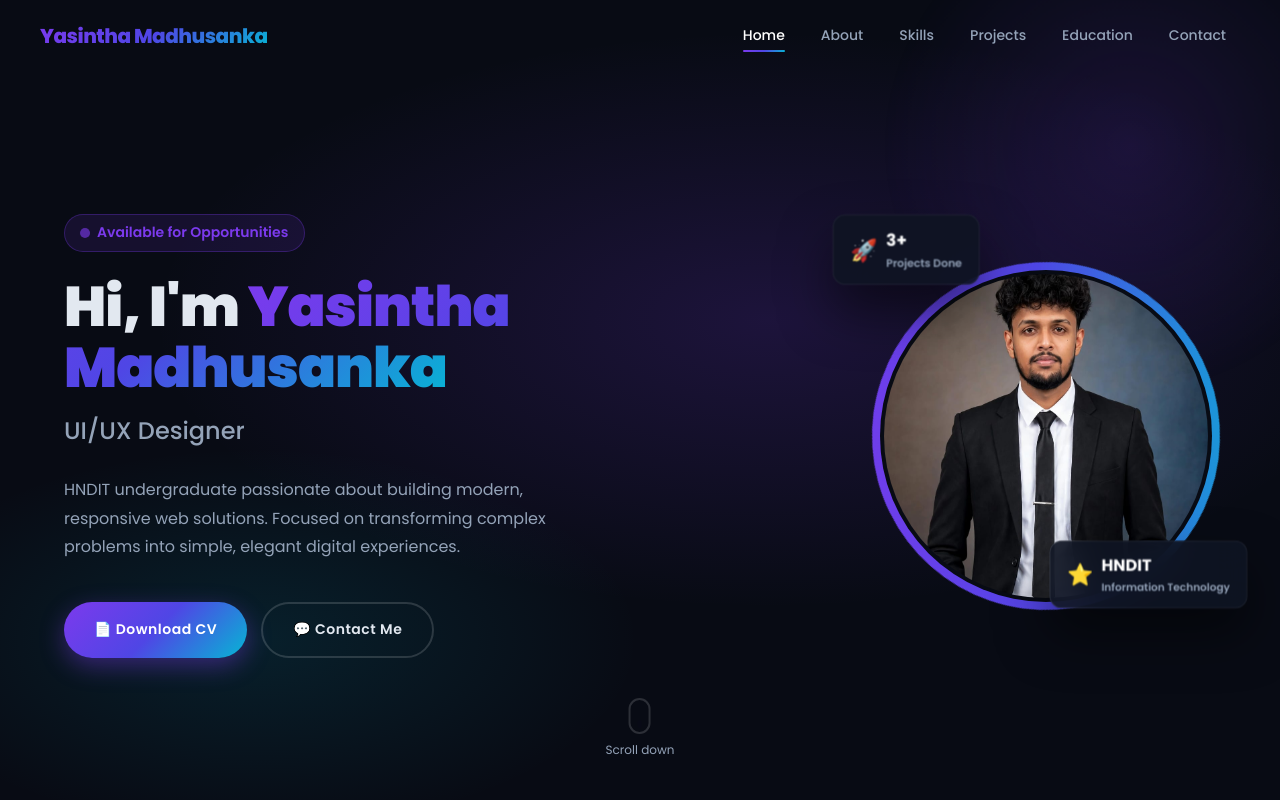
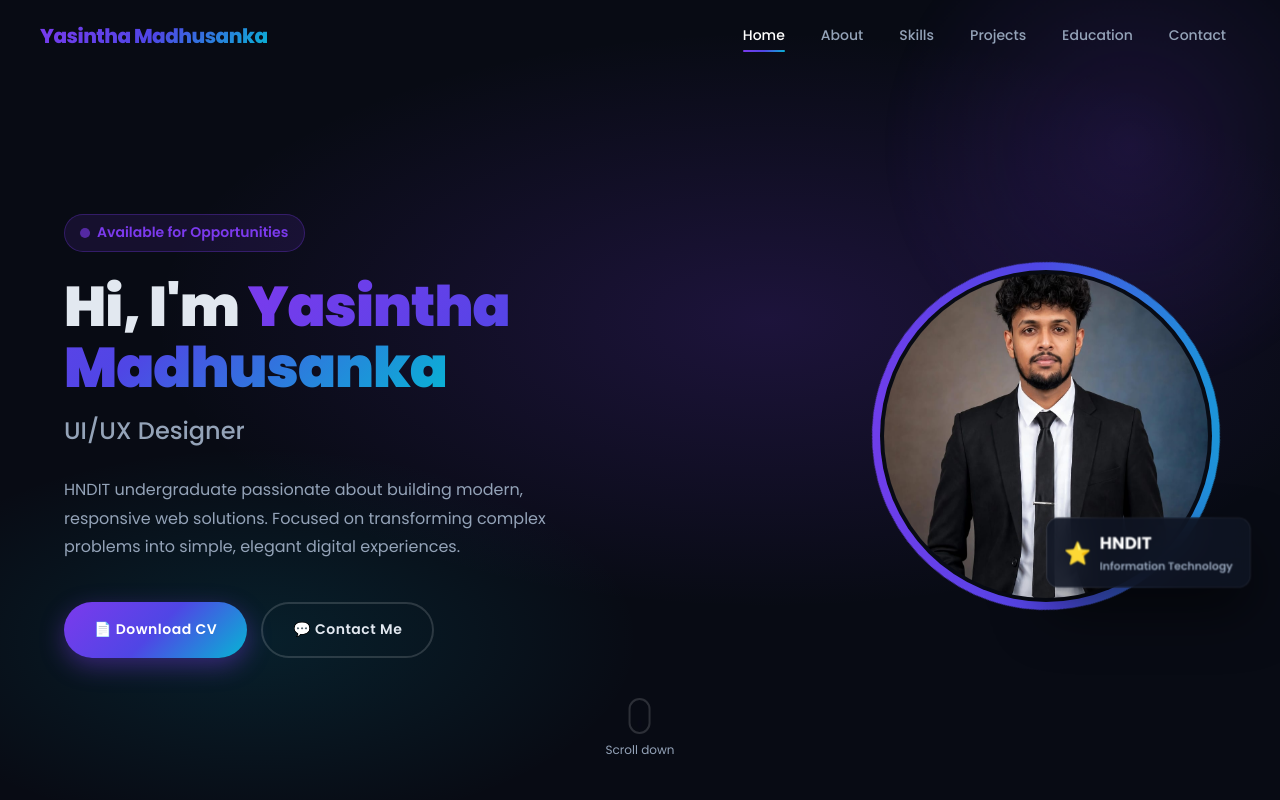
Before and after one commit to Yasintha-Madhusanka/Portfolio-Website, a plain HTML site: page index.html in a window 1280 px wide. Shown: the top 800 px of the page. Drawn offline with Linux system fonts and the light colour scheme.

Commit message:
Update index.html

```diff
--- a/index.html
+++ b/index.html
@@ -108,16 +108,9 @@
           <!-- Profile photo – replace src with your actual photo -->
           <img src="potfolio.jpeg" alt="Profile photo of Your Name" />
 
+
+
           <!-- Floating stat chip 1 -->
-          <div class="hero-stat hero-stat-1">
-            <span class="stat-icon">🚀</span>
-            <div>
-              <div class="stat-val">3+</div>
-              <div class="stat-lbl">Projects Done</div>
-            </div>
-          </div>
-
-          <!-- Floating stat chip 2 -->
           <div class="hero-stat hero-stat-2">
             <span class="stat-icon">⭐</span>
             <div>
```
